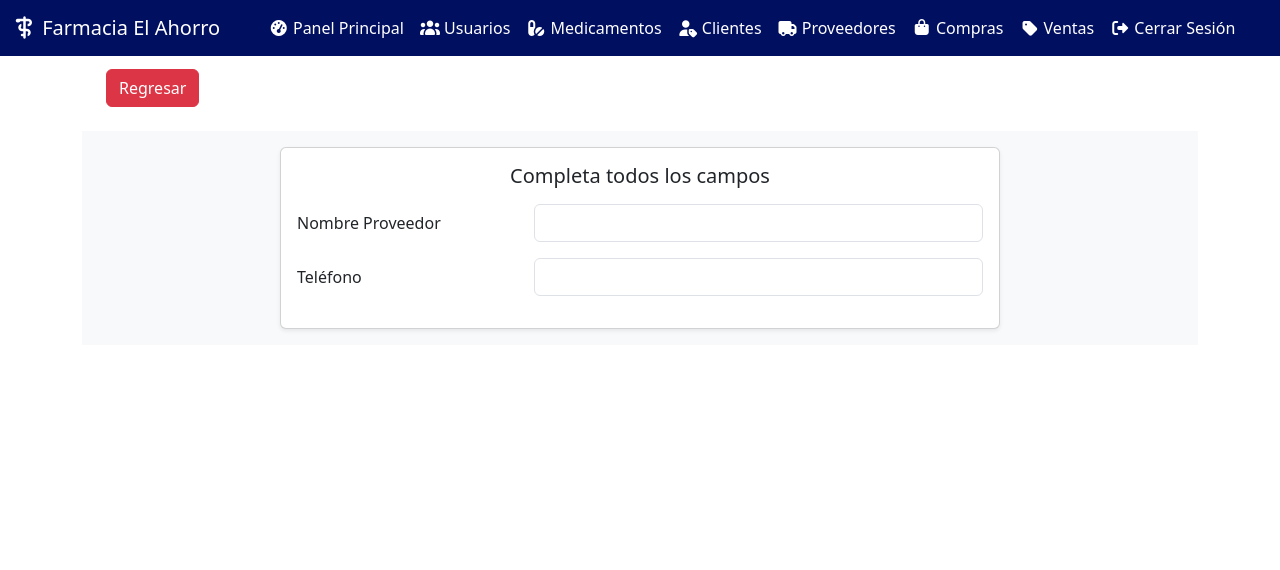
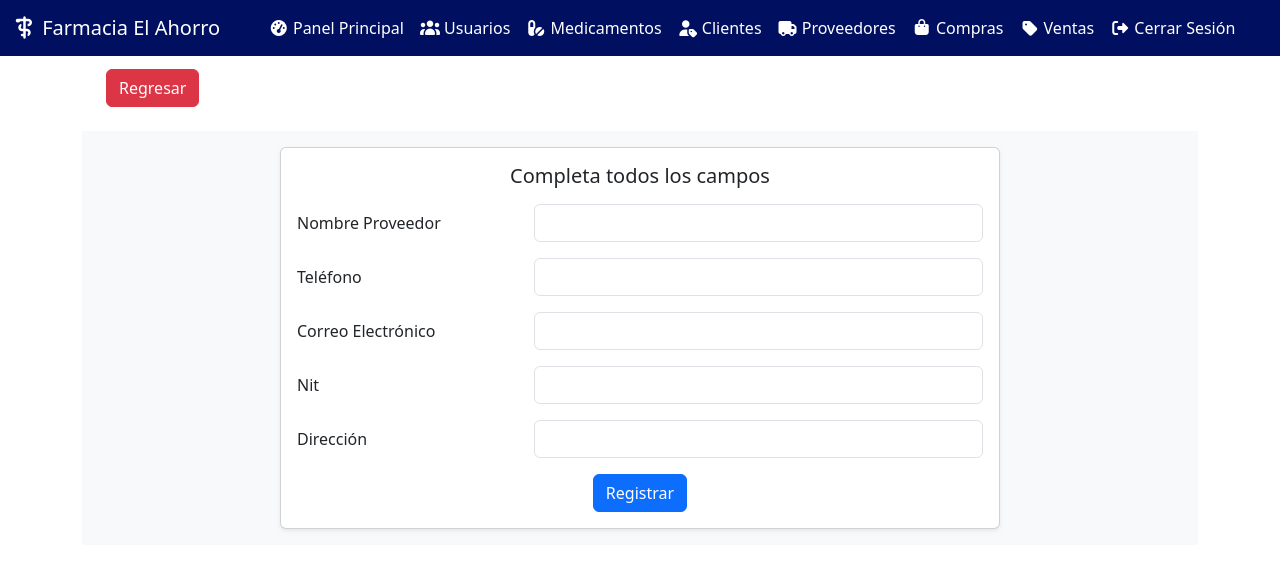
Before and after one commit to elmersaso25/sistema-farmacia, a React (Vite) app in the folder Frontend/: page /registrarProveedores in a window 1280 px wide. Shown: the top 570 px of the page. Built offline with nearby package versions, Linux system fonts and the light colour scheme; sample sign-in values are in the browser's storage.

Commit message:
Funcionalidad de registrar proveedores terminada

```diff
--- a/Frontend/src/components/RegistrarProveedores.jsx
+++ b/Frontend/src/components/RegistrarProveedores.jsx
@@ -118,7 +118,7 @@ function RegistrarProveedores() {
                                 </div>
                             </div>
 
-                             <div className="row mb-3 align-items-center">
+                            <div className="row mb-3 align-items-center">
                                 <label className="col-sm-4 col-form-label">Teléfono</label>
                                 <div className="col-sm-8">
                                     <input type="tel"
@@ -127,10 +127,56 @@ function RegistrarProveedores() {
                                         onChange={handleChange}
                                         className="form-control"
                                         required />
-                                    {errores.celular && (
+                                    {errores.telefono && (
                                         <small className="text-danger">{errores.telefono}</small>
                                     )}
                                 </div>
+                            </div>
+
+                            <div className="row mb-3 align-items-center">
+                                <label className="col-sm-4 col-form-label">Correo Electrónico</label>
+                                <div className="col-sm-8">
+                                    <input type="email"
+                                        name="correo"
+                                        value={formData.correo}
+                                        onChange={handleChange}
+                                        className="form-control"
+                                        required />
+                                    {errores.correo && (
+                                        <small className="text-danger">{errores.correo}</small>
+                                    )}
+                                </div>
+                            </div>
+
+                            <div className="row mb-3 align-items-center">
+                                <label className="col-sm-4 col-form-label">Nit</label>
+                                <div className="col-sm-8">
+                                    <input type="text"
+                                        name="nit"
+                                        value={formData.nit}
+                                        onChange={handleChange}
+                                        className="form-control"
+                                        required />
+                                    {errores.nit && (
+                                        <small className="text-danger">{errores.nit}</small>
+                                    )}
+                                </div>
+                            </div>
+
+                            <div className="row mb-3 align-items-center">
+                                <label className="col-sm-4 col-form-label">Dirección</label>
+                                <div className="col-sm-8">
+                                    <input type="text"
+                                        name="direccion"
+                                        value={formData.direccion}
+                                        onChange={handleChange}
+                                        className="form-control"
+                                        required />
+                                </div>
+                            </div>
+
+                            <div className="text-center">
+                                <button className="btn btn-primary">Registrar</button>
                             </div>
                         </form>
                     </div>
```
Also changed, not shown: 1 other file (tests, documents, lock files or other folders).
